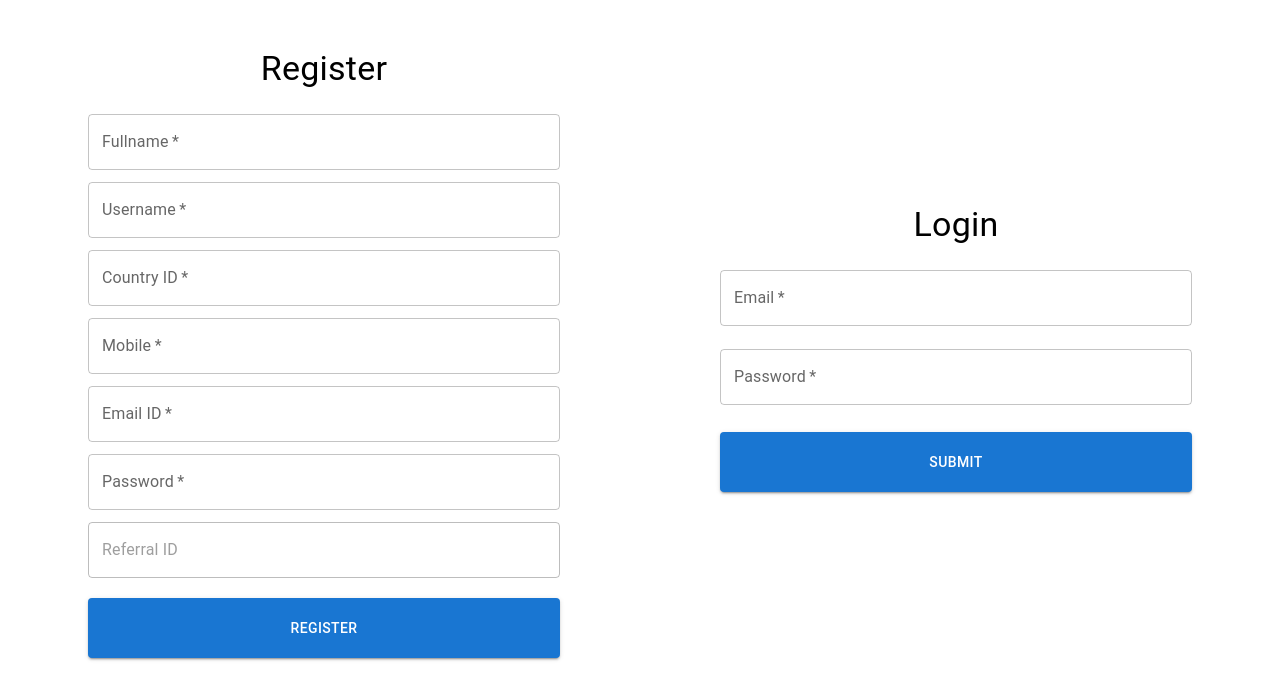
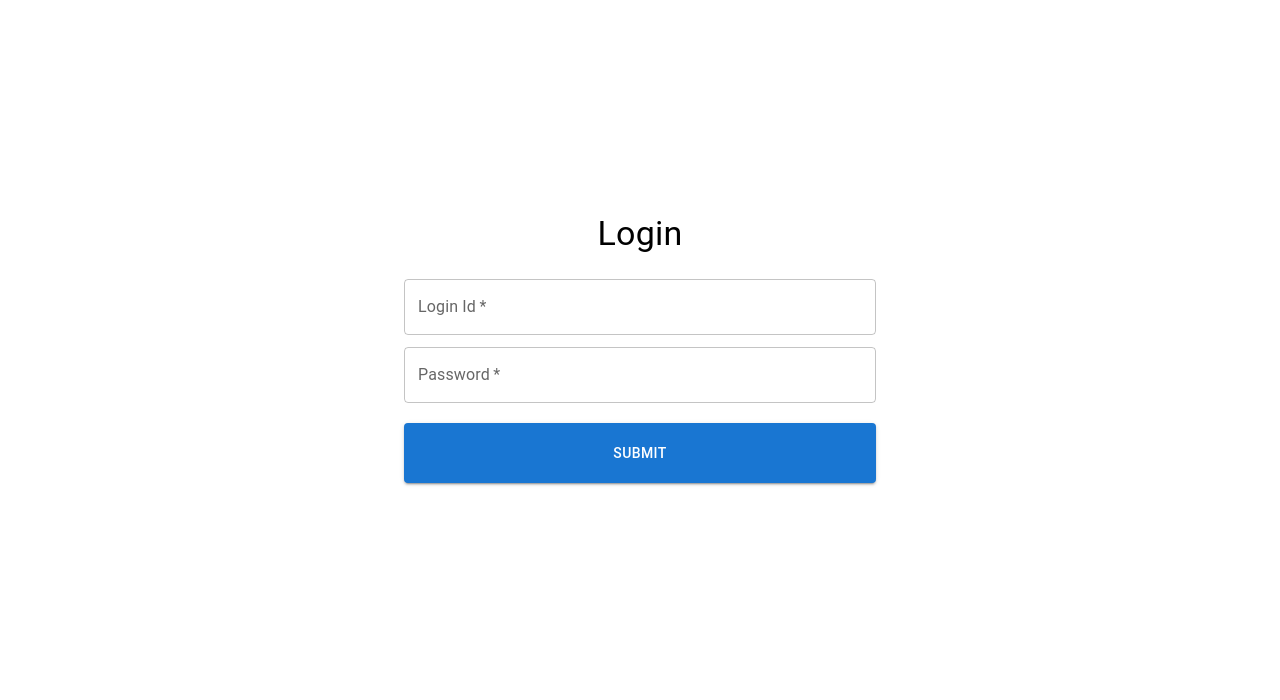
Before and after one commit to Prakharsvnit/UserAuthDashboard, a React (Create React App) app: page /login in a window 1280 px wide. Shown: the top 700 px of the page. Built offline with nearby package versions, Linux system fonts and the light colour scheme.

Commit message:
temporary routing done, login form active

```diff
--- a/src/App.js
+++ b/src/App.js
@@ -1,20 +1,19 @@
 import React from "react";
-import { Box } from "@mui/material";
+// import { Box } from "@mui/material";
+import { Routes, Route } from "react-router-dom";
 import RegisterForm from "./components/Forms/RegisterForm";
+import LoginForm from "./components/Forms/LoginForm";
+import Dashboard from "./components/Forms/Dashboard";
 
 function App() {
   return (
-    <div className="App">
-      <Box
-        sx={{
-          display: "flex",
-          flexDirection: "row",
-          justifyContent: "space-between",
-        }}
-      >
-        <RegisterForm />
-      </Box>
-    </div>
+    <>
+      <Routes>
+        <Route path="/" element={<RegisterForm />} />
+        <Route path="/login" element={<LoginForm />} />
+        <Route path="/dashboard" element={<Dashboard />} />
+      </Routes>
+    </>
   );
 }
 
--- a/src/components/Forms/LoginForm.jsx
+++ b/src/components/Forms/LoginForm.jsx
@@ -1,20 +1,53 @@
 /* eslint-disable*/
-import React from 'react';
+import React, { useState } from "react";
+import axios from "axios";
+import { useNavigate } from "react-router-dom";
 import { Box, Container, Typography, TextField, Button } from "@mui/material";
-import { Formik, Field, Form, ErrorMessage } from "formik";
+import { useFormik, Field, FormikProvider } from "formik";
 import { LoginFormValidation } from "../../formValidation/LoginFormValidation";
 
 export default function LoginForm() {
-  const loginInitValue = {
-    email: "",
+  const navigate = useNavigate();
+
+  const [errorMessage, setErrorMessage] = useState("");
+
+  const formik = useFormik({
+    initialValues: {
+      login_id: "",
       password: "",
+    },
+    validationSchema: LoginFormValidation,
+    onSubmit: (values, { resetForm }) => {
+      console.log(values);
+      const loginData = JSON.stringify(values, null, 2);
+      const login_url =
+        "https://lobster-app-ddwng.ondigitalocean.app/user/login";
+      const options = {
+        method: "POST",
+        url: login_url,
+        headers: {
+          "Content-Type": "application/json",
+          api_key: "Z9Q7WKEY7ORGBUFGN3EG1QS5Y7FG8DU29GHKKSZH",
+        },
+        data: loginData,
       };
-
-  const handleSubmit = (values, props) => {
-    //console.log(JSON.stringify(values))
-    props.resetForm();
-  };
-
+      axios
+        .request(options)
+        .then((response) => {
+          console.log("response", response.data);
+          if (response?.data?.status) {
+            navigate("/dashoard");
+          } else {
+            let err = response?.data?.message;
+            Object.keys(err).map((key) => setErrorMessage(err[key]));
+          }
+        })
+        .catch((errors) => {
+          console.log("error", errors);
+        });
+      resetForm();
+    },
+  });
 
   return (
     <>
@@ -32,37 +65,42 @@ export default function LoginForm() {
           <Typography variant="h4" sx={{ mb: 2 }}>
             Login
           </Typography>
-          <Formik
-            initialValues={loginInitValue}
-            validationSchema={LoginFormValidation}
-            onSubmit={handleSubmit}
-          >
-            {(props) => {
-              return (
-                <Form>
+
+          <FormikProvider value={formik}>
+            <form onSubmit={formik.handleSubmit}>
               <Field
                 required
                 as={TextField}
-                    label="Email"
+                id="login_id"
+                name="login_id"
+                label="Login Id"
                 type="email"
-                    name="email"
                 fullWidth
                 variant="outlined"
                 margin="dense"
-                    helperText={<ErrorMessage name="email" />}
-                    error={props.errors.email && props.touched.email}
+                value={formik.values.login_id}
+                onChange={formik.handleChange}
+                error={
+                  formik.touched.login_id && Boolean(formik.errors.login_id)
+                }
+                helperText={formik.touched.login_id && formik.errors.login_id}
               />
-
               <Field
+                required
                 as={TextField}
-                    margin="normal"
-                    required
+                id="password"
                 fullWidth
+                variant="outlined"
                 name="password"
                 label="Password"
                 type="password"
-                    helperText={<ErrorMessage name="password" />}
-                    error={props.errors.password && props.touched.password}
+                margin="dense"
+                value={formik.values.password}
+                onChange={formik.handleChange}
+                error={
+                  formik.touched.password && Boolean(formik.errors.password)
+                }
+                helperText={formik.touched.password && formik.errors.password}
               />
               <Button
                 variant="contained"
@@ -73,12 +111,13 @@ export default function LoginForm() {
               >
                 Submit
               </Button>
-                </Form>
-              );
-            }}
-          </Formik>
+            </form>
+          </FormikProvider>
         </Box>
       </Container>
+      <Typography variant="h4" sx={{ my: 2 }}>
+        {errorMessage}
+      </Typography>
     </>
   );
 }
--- a/src/components/Forms/RegisterForm.jsx
+++ b/src/components/Forms/RegisterForm.jsx
@@ -1,9 +1,8 @@
 import React, { useState } from "react";
 import axios from "axios";
 import { Box, Container, Typography, TextField, Button } from "@mui/material";
-import { Routes, Route, useNavigate } from "react-router-dom";
+import { useNavigate } from "react-router-dom";
 import { useFormik, Field, FormikProvider } from "formik";
-import LoginForm from "./LoginForm";
 import { RegisterFormValidation } from "../../formValidation/RegisterFormValidation";
 
 export default function RegisterForm() {
@@ -209,9 +208,6 @@ export default function RegisterForm() {
       <Typography variant="h4" sx={{ my: 2 }}>
         {errorMessage}
       </Typography>
-      <Routes>
-        <Route path="/login" element={<LoginForm />} />
-      </Routes>
     </>
   );
 }
--- a/src/formValidation/LoginFormValidation.js
+++ b/src/formValidation/LoginFormValidation.js
@@ -1,21 +1,18 @@
 import * as yup from "yup";
 
 const EmailRegEx =
-//eslint-disable-next-line
+  //eslint-disable-next-line
   /^(([^<>()[\]\\.,;:\s@\"]+(\.[^<>()[\]\\.,;:\s@\"]+)*)|(\".+\"))@((\[[0-9]{1,3}\.[0-9]{1,3}\.[0-9]{1,3}\.[0-9]{1,3}\])|(([a-zA-Z\-0-9]+\.)+[a-zA-Z]{2,}))$/;
 
-const PasswordRegEx = /^[A-Za-z]*$/;
-
 export const LoginFormValidation = yup.object().shape({
-  email: yup
-    .string()
+  email_id: yup
+    .string("Enter Email Id")
     .required("Email Required")
     .matches(EmailRegEx, "Invalid Email"),
 
   password: yup
-    .string()
-    .required("Enter Your Password")
-    .matches(PasswordRegEx, "Uppercase Lowercase letters only")
-    .min(6, "Password Should be minimum 6 character")
-    .max(10, "Too long"),
+    .string("Enter Password")
+    .min(6, "Password Should be minimum 6 digits")
+    .max(10, "Too long")
+    .required("Password Required"),
 });
```
Also changed, not shown: src/components/Home.jsx (deleted, +0 -69 lines). Lines whose indentation alone changed are shown as unchanged.
